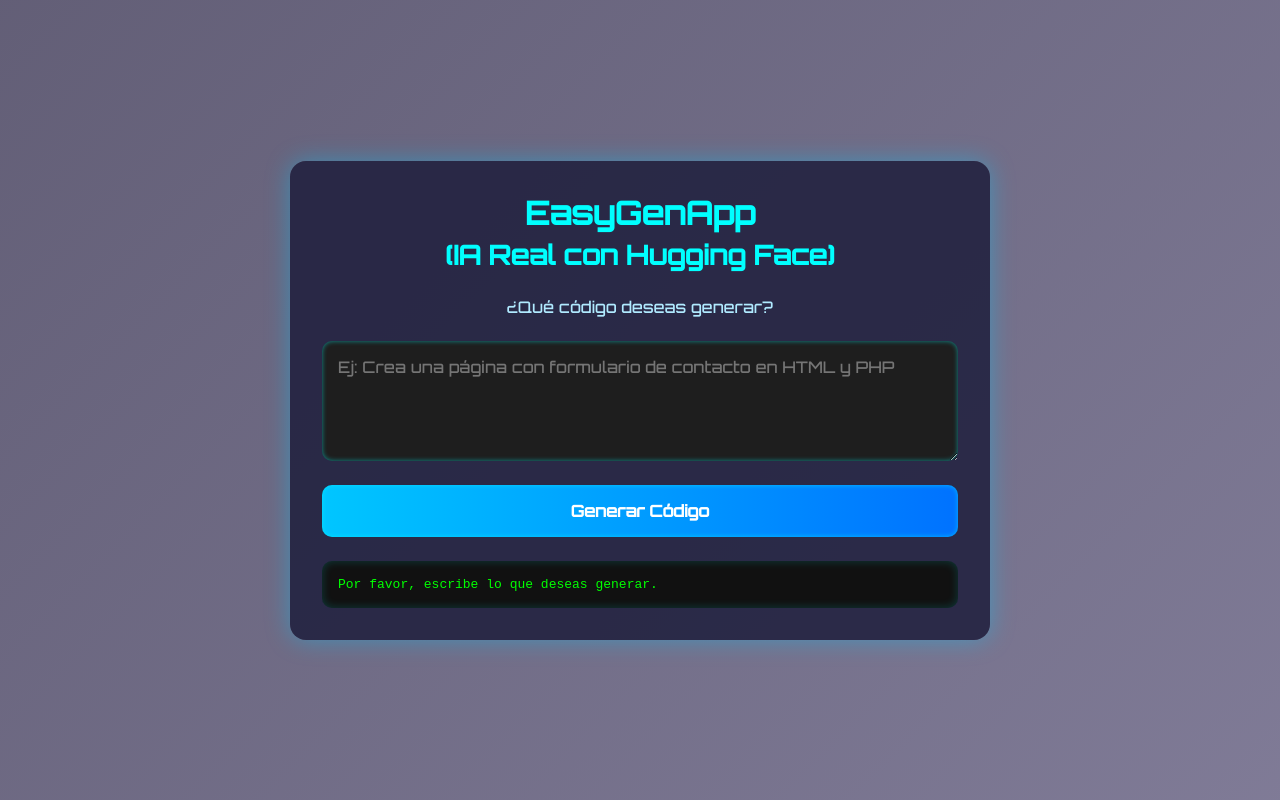
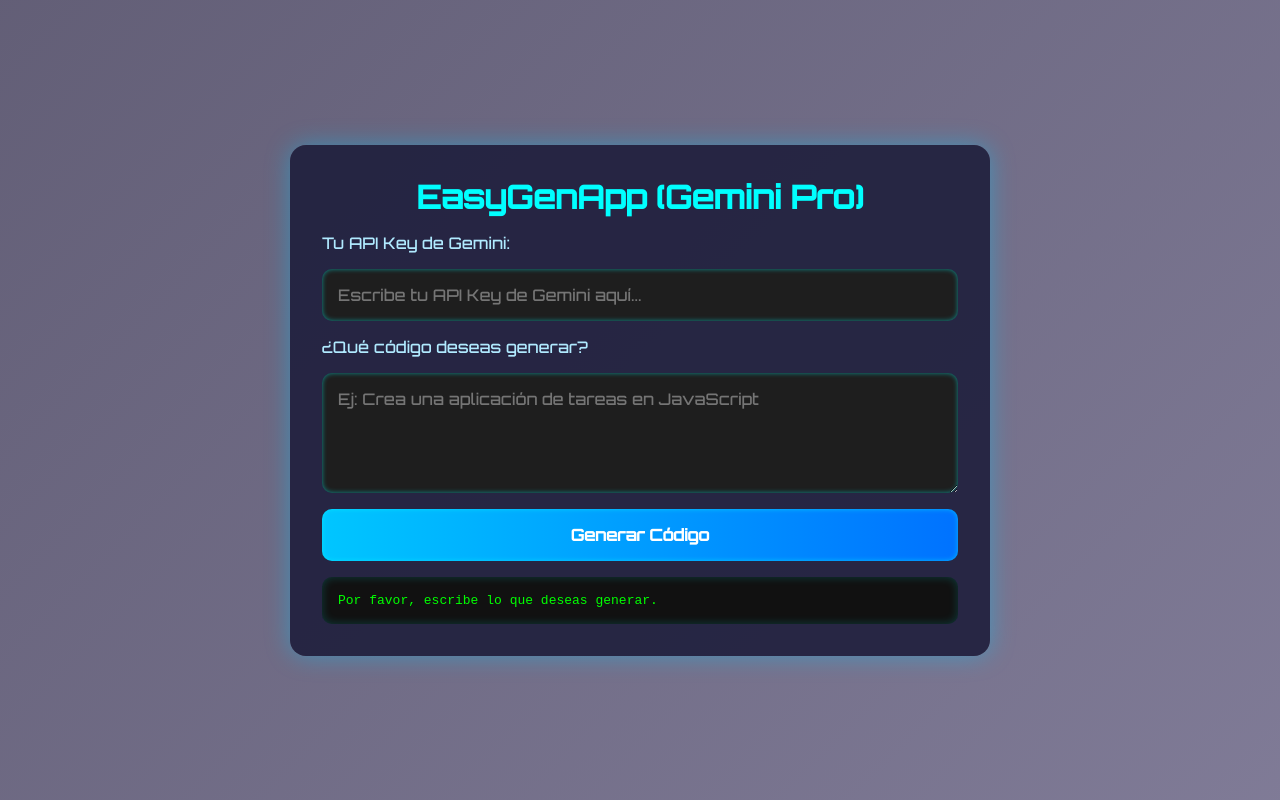
Before and after one commit to Patrick101021/EasyGenApp-Inspired, a website: page index.html in a window 1280 px wide. Both pictures are taken after a click on the button "Generar Código". Drawn offline with Linux system fonts and the light colour scheme.

Commit message:
Actualizacion: Cambio a Gemini

```diff
--- a/index.html
+++ b/index.html
@@ -4,7 +4,7 @@
 <head>
   <meta charset="UTF-8" />
   <meta name="viewport" content="width=device-width, initial-scale=1.0"/>
-  <title>EasyGenApp - IA Real</title>
+  <title>EasyGenApp - Gemini Pro</title>
   <style>
     @import url('https://fonts.googleapis.com/css2?family=Orbitron:wght@500&display=swap');
     * { box-sizing: border-box; margin: 0; padding: 0; font-family: 'Orbitron', sans-serif; }
@@ -27,18 +27,17 @@
     .container {
       display: flex;
       flex-direction: column;
-      align-items: center;
-      gap: 1.5rem;
+      gap: 1rem;
       width: 100%;
       max-width: 700px;
-      background: rgba(30, 30, 60, 0.85);
+      background: rgba(30, 30, 60, 0.9);
       padding: 2rem;
       border-radius: 16px;
       box-shadow: 0 0 25px rgba(0, 200, 255, 0.4);
     }
     h1 { text-align: center; color: #00ffff; font-size: 2rem; }
-    p { font-size: 1rem; text-align: center; color: #b0eaff; }
-    textarea, button {
+    p, label { color: #b0eaff; }
+    input, textarea, button {
       width: 100%;
       padding: 1rem;
       border: none;
@@ -60,7 +59,6 @@
       box-shadow: 0 0 10px #00c6ff;
     }
     pre {
-      width: 100%;
       background: #111;
       padding: 1rem;
       border-radius: 10px;
@@ -74,9 +72,11 @@
 </head>
 <body>
   <div class="container">
-    <h1>EasyGenApp <br><small>(IA Real con Hugging Face)</small></h1>
+    <h1>EasyGenApp (Gemini Pro)</h1>
+    <label for="apiKey">Tu API Key de Gemini:</label>
+    <input id="apiKey" type="password" placeholder="Escribe tu API Key de Gemini aquí..." />
     <p>¿Qué código deseas generar?</p>
-    <textarea id="userInput" rows="4" placeholder="Ej: Crea una página con formulario de contacto en HTML y PHP"></textarea>
+    <textarea id="userInput" rows="4" placeholder="Ej: Crea una aplicación de tareas en JavaScript"></textarea>
     <button onclick="generateCode()">Generar Código</button>
     <pre id="resultArea">Aquí aparecerá el código generado...</pre>
   </div>
--- a/script.js
+++ b/script.js
@@ -8,7 +8,7 @@
     return;
   }
 
-    resultArea.textContent = "Generando código...";
+  resultArea.textContent = "Generando código con Gemini...";
 
   try {
     const response = await fetch("/.netlify/functions/generate", {
@@ -18,8 +18,9 @@
     });
 
     const data = await response.json();
-        resultArea.textContent = data[0]?.generated_text || "No se pudo generar el código.";
-    } catch (error) {
-        resultArea.textContent = "Error: " + error.message;
+    const output = data?.candidates?.[0]?.content?.parts?.[0]?.text;
+    resultArea.textContent = output || "No se pudo generar el código.";
+  } catch (err) {
+    resultArea.textContent = "Error: " + err.message;
   }
 }
```
Also changed, not shown: netlify/functions/generate.js (+9 -8 lines). Lines whose indentation alone changed are shown as unchanged.
